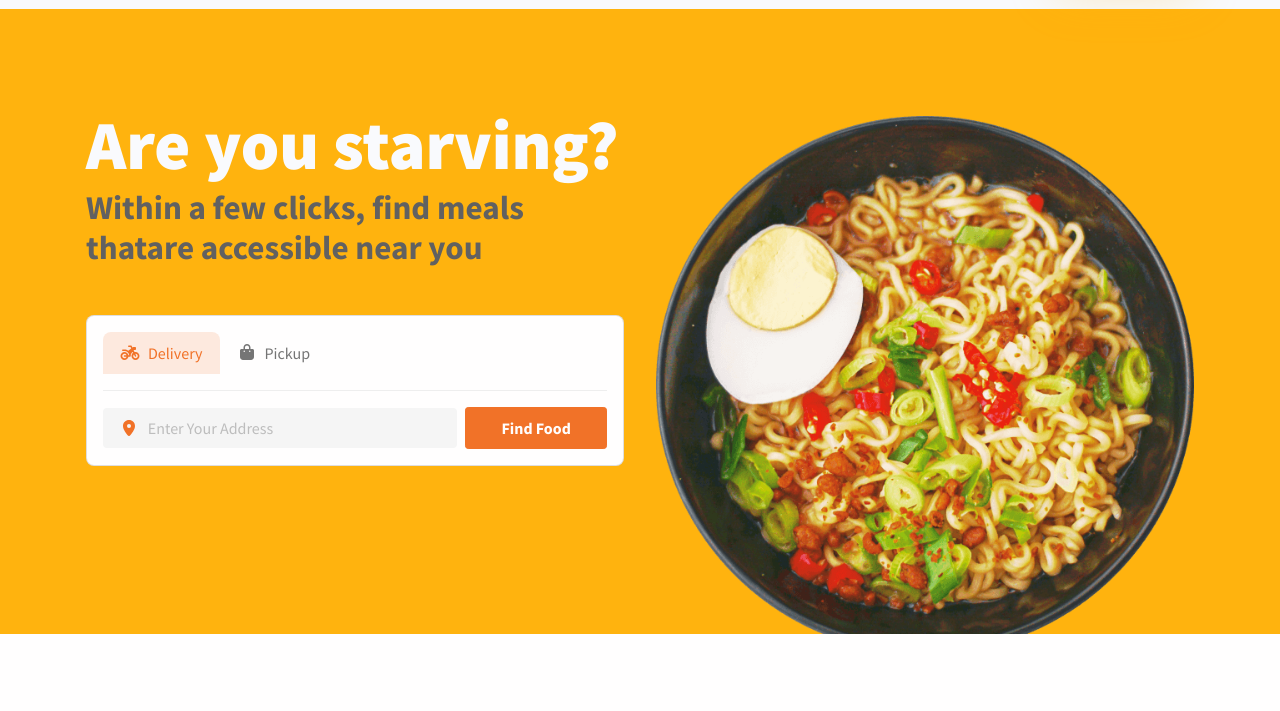
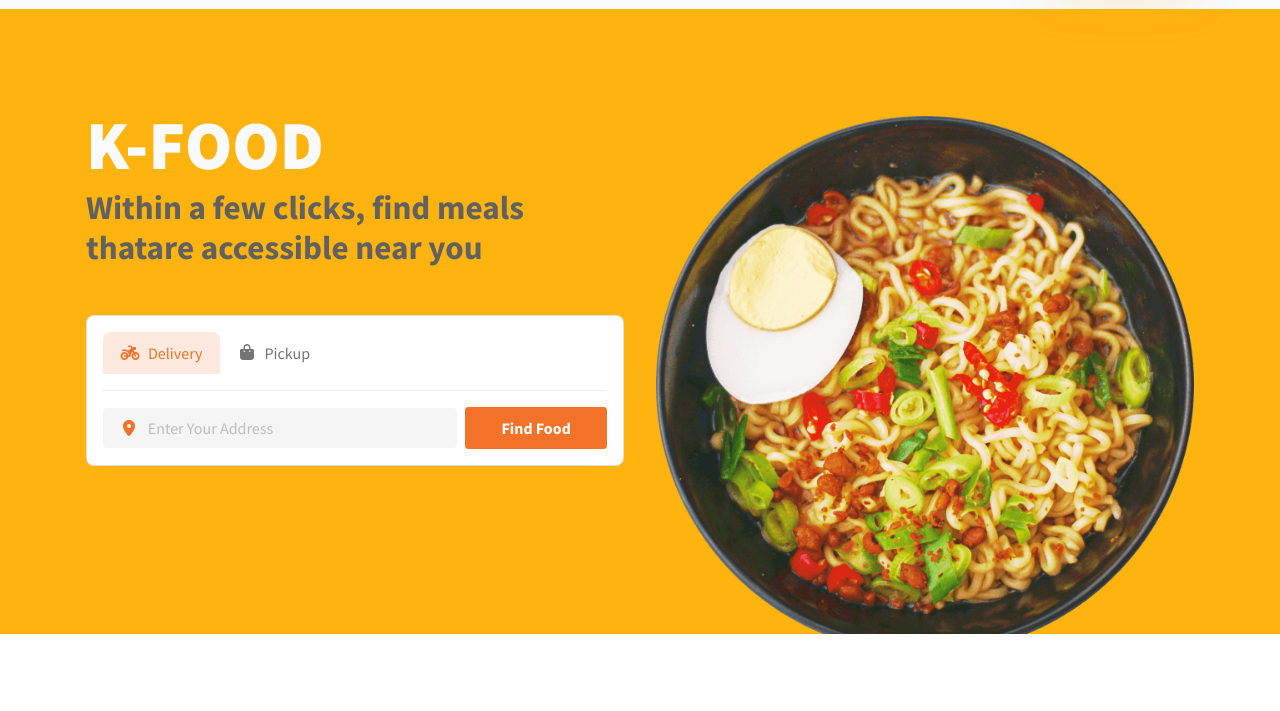
Before and after one commit to jeussin/docker-hub, a plain HTML site: page index.html in a window 1280 px wide. Shown: the part 57-768 px from the top of the page. Drawn offline with Linux system fonts and the light colour scheme.

Commit message:
index change

```diff
--- a/index.html
+++ b/index.html
@@ -60,7 +60,7 @@
           <div class="row flex-center">
             <div class="col-md-5 col-lg-6 order-0 order-md-1 mt-8 mt-md-0"><a class="img-landing-banner" href="#!"><img class="img-fluid" src="assets/img/gallery/hero-header.png" alt="hero-header" /></a></div>
             <div class="col-md-7 col-lg-6 py-8 text-md-start text-center">
-              <h1 class="display-1 fs-md-5 fs-lg-6 fs-xl-8 text-light">Are you starving?</h1>
+              <h1 class="display-1 fs-md-5 fs-lg-6 fs-xl-8 text-light">K-FOOD</h1>
               <h1 class="text-800 mb-5 fs-4">Within a few clicks, find meals that<br class="d-none d-xxl-block" />are accessible near you</h1>
               <div class="card w-xxl-75">
                 <div class="card-body">
```
